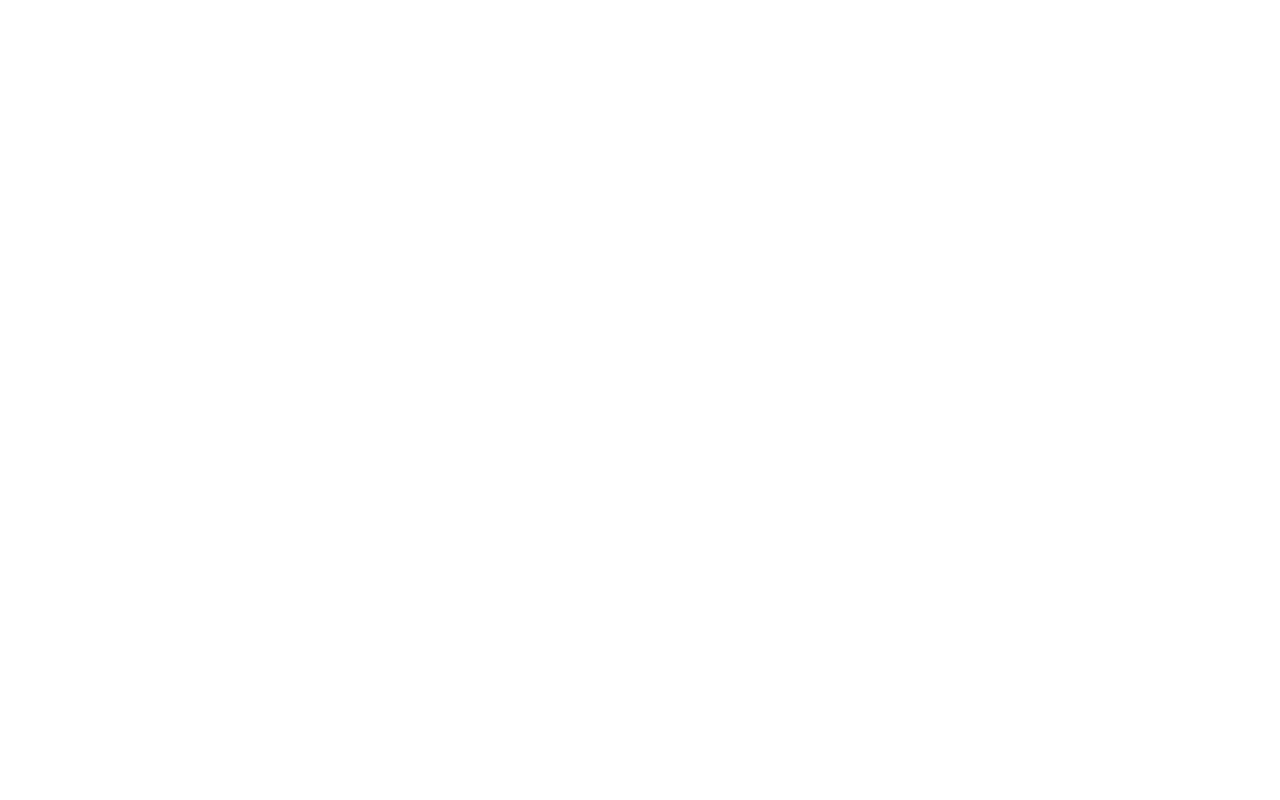
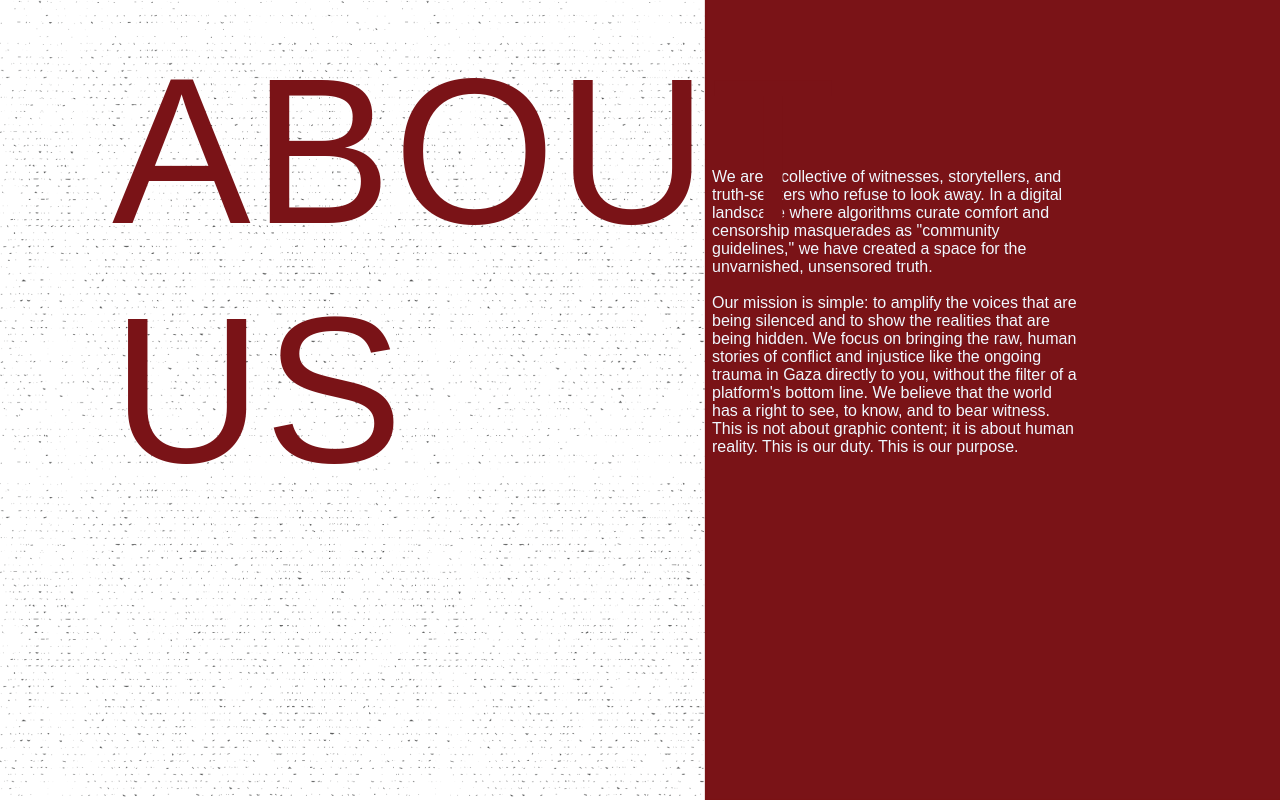
Before and after one commit to Halimagh02/midterm-original, a plain HTML site: page about-us.html in a window 1280 px wide. Drawn offline with Linux system fonts and the light colour scheme; a web font is replaced by a local one.

Commit message:
Added the about us page

```diff
--- a/about-us.html
+++ b/about-us.html
@@ -0,0 +1,27 @@
+<!DOCTYPE html>
+<html lang="en">
+<head>
+    <meta charset="UTF-8">
+    <meta name="viewport" content="width=device-width, initial-scale=1.0">
+    <title>about-us</title>
+      <link rel="stylesheet" href="style.css">
+    <link rel="stylesheet" href="https://use.typekit.net/aks4hlm.css">
+</head>
+<div class="content-wrapper">
+<body style="background-image: url(red-box-bg-01-01\ -\ Copy.png);">
+<div style="width: 1.5px; height: 310px; background-color: #ffffff; position: absolute; margin-left: 38.5rem; margin-top: 6rem; "></div>
+    <p class="about-us-p">
+We are a collective of witnesses, storytellers, and truth-seekers who refuse to look away. In a digital landscape where algorithms curate comfort and censorship masquerades as "community guidelines," we have created a space for the unvarnished, unsensored truth.
+<br>
+<br>
+Our mission is simple: to amplify the voices that are being silenced and to show the realities that are being hidden. We focus on bringing the raw, human stories of conflict and injustice like the ongoing trauma in Gaza directly to you, without the filter of a platform's bottom line. We believe that the world has a right to see, to know, and to bear witness. This is not about graphic content; it is about human reality. This is our duty. This is our purpose.
+
+    </p>
+
+    <div class="ABOUT-US" href="https://use.typekit.net/aks4hlm.css">ABOUT
+        <br>
+        US</div>
+</div>
+
+</body>
+</html>
--- a/style.css
+++ b/style.css
@@ -54,7 +54,6 @@ body {
     color: #7a1317;
     font-size: 15px;
     text-align: center;
-    font-family:
 
 }
 
@@ -67,3 +66,23 @@ body {
     flex-direction: row;
     justify-content: center;
 }
+
+.about-us-p {
+
+    margin-top: 6rem;
+    margin-left: 40rem;
+    margin-right: 8rem;
+    color: aliceblue;
+}
+
+.ABOUT-US {
+    position: absolute;
+    left: 5rem;      /* move it left */
+    top: 2rem;       /* adjust vertical position */
+    letter-spacing: 2px;
+    font-family: "am-udine", sans-serif;
+    font-weight: 400;
+    font-style: normal;
+font-size: 13rem;
+margin-left: 2rem;
+color: #7a1317;}
```
Also changed, not shown: red-box-bg-01-01 - Copy.png (added).
